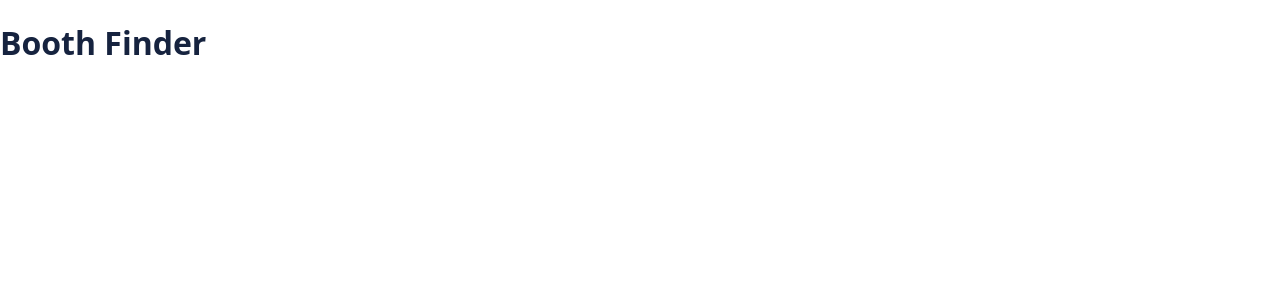
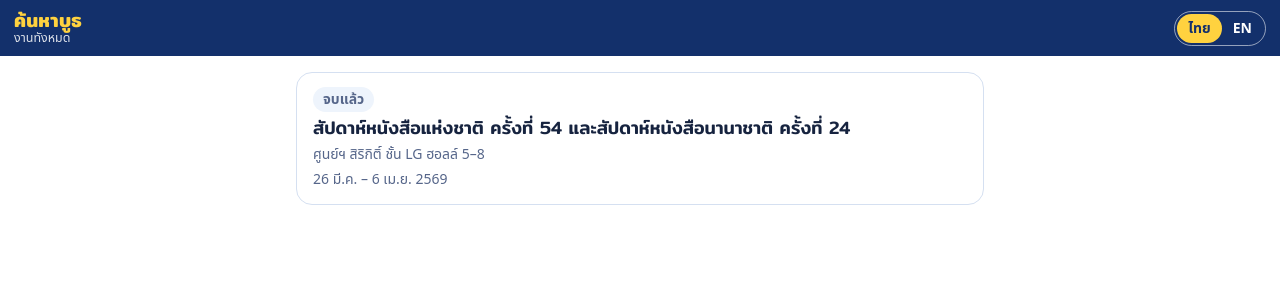
Before and after one commit to apisak-w/book-booth-finder, a SvelteKit app: page / in a window 1280 px wide. Shown: the top 300 px of the page. Built offline with nearby package versions, Linux system fonts and the light colour scheme; a web font is replaced by a local one.

Commit message:
Add event list with status, legacy redirect, ended notice and 404 page

```diff
--- /dev/null
+++ b/src/lib/core/status.ts
@@ -0,0 +1,28 @@
+export type Status = 'live' | 'upcoming' | 'past';
+export const LEGACY_EVENT = 'bkkibf-2026';
+
+export const todayIn = (timezone: string, now = new Date()) =>
+  new Intl.DateTimeFormat('en-CA', { timeZone: timezone, year: 'numeric', month: '2-digit', day: '2-digit' }).format(
+    now,
+  );
+
+export function eventStatus(dates: { start: string; end: string }, timezone: string, now = new Date()): Status {
+  const today = todayIn(timezone, now);
+  return today < dates.start ? 'upcoming' : today > dates.end ? 'past' : 'live';
+}
+
+const RANK: Record<Status, number> = { live: 0, upcoming: 1, past: 2 };
+
+export function sortEvents<T extends { dates: { start: string; end: string }; timezone: string }>(
+  list: T[],
+  now = new Date(),
+): T[] {
+  return list
+    .map((e) => ({ e, st: eventStatus(e.dates, e.timezone, now) }))
+    .sort(
+      (a, b) =>
+        RANK[a.st] - RANK[b.st] ||
+        (a.st === 'past' ? b.e.dates.end.localeCompare(a.e.dates.end) : a.e.dates.start.localeCompare(b.e.dates.start)),
+    )
+    .map(({ e }) => e);
+}
--- /dev/null
+++ b/src/lib/ui/EventCard.svelte
@@ -0,0 +1,15 @@
+<script lang="ts">
+  import type { EventSummary } from '$lib/server/catalog';
+  import type { Status } from '$lib/core/status';
+  import { STRINGS, fmtRange, nameIn, type Lang } from '$lib/i18n/strings';
+  let { event, status, lang }: { event: EventSummary; status: Status | null; lang: Lang } = $props();
+  const s = $derived(STRINGS[lang]);
+  const nameOf = $derived(nameIn(lang));
+</script>
+
+<a class="event-card" href="/e/{event.id}/">
+  {#if status}<span class="badge {status}">{s[status]}</span>{/if}
+  <b>{nameOf(event.name)}</b>
+  <span>{nameOf(event.venueName)}</span>
+  <span>{fmtRange(event.dates.start, event.dates.end, lang)}</span>
+</a>
--- /dev/null
+++ b/src/routes/+page.server.ts
@@ -0,0 +1,4 @@
+import { eventSummaries } from '$lib/server/catalog';
+import type { PageServerLoad } from './$types';
+
+export const load: PageServerLoad = () => ({ events: eventSummaries() });
--- a/src/routes/+page.svelte
+++ b/src/routes/+page.svelte
@@ -1 +1,39 @@
-<h1>Booth Finder</h1>
+<script lang="ts">
+  import { onMount } from 'svelte';
+  import { goto } from '$app/navigation';
+  import { eventStatus, sortEvents, LEGACY_EVENT, type Status } from '$lib/core/status';
+  import { STRINGS } from '$lib/i18n/strings';
+  import { lang } from '$lib/i18n/lang.svelte';
+  import Header from '$lib/ui/Header.svelte';
+  import EventCard from '$lib/ui/EventCard.svelte';
+
+  let { data } = $props();
+  let now = $state<Date | null>(null);
+  const s = $derived(STRINGS[lang.current]);
+  const events = $derived(now ? sortEvents(data.events, now) : data.events);
+  const statusOf = (e: (typeof data.events)[number]): Status | null => (now ? eventStatus(e.dates, e.timezone, now) : null);
+
+  onMount(() => {
+    const p = new URLSearchParams(location.hash.slice(1));
+    if (p.has('to') || p.has('from')) {
+      goto(`/e/${LEGACY_EVENT}/${location.hash}`, { replaceState: true });
+      return;
+    }
+    now = new Date();
+  });
+</script>
+
+<svelte:head>
+  <title>{s.title}</title>
+  <meta name="theme-color" content="#13306B" />
+</svelte:head>
+
+<div class="page">
+  <Header title={s.title} subtitle={s.events} />
+  <main class="events">
+    {#if !events.length}<p class="empty">{s.noEvents}</p>{/if}
+    {#each events as e (e.id)}
+      <EventCard event={e} status={statusOf(e)} lang={lang.current} />
+    {/each}
+  </main>
+</div>
--- a/svelte.config.js
+++ b/svelte.config.js
@@ -4,7 +4,7 @@ import { vitePreprocess } from '@sveltejs/vite-plugin-svelte';
 export default {
   preprocess: vitePreprocess(),
   kit: {
-    adapter: adapter({ pages: '_site', assets: '_site', fallback: undefined, strict: true }),
+    adapter: adapter({ pages: '_site', assets: '_site', fallback: '404.html', strict: true }),
     prerender: { entries: ['*'], handleHttpError: 'fail' },
   },
 };
```
Also changed, not shown: src/lib/ui/FinderView.svelte (+5 -2 lines), src/routes/+error.svelte (added, +15 -0 lines), 2 other files (tests, documents, lock files or other folders).
